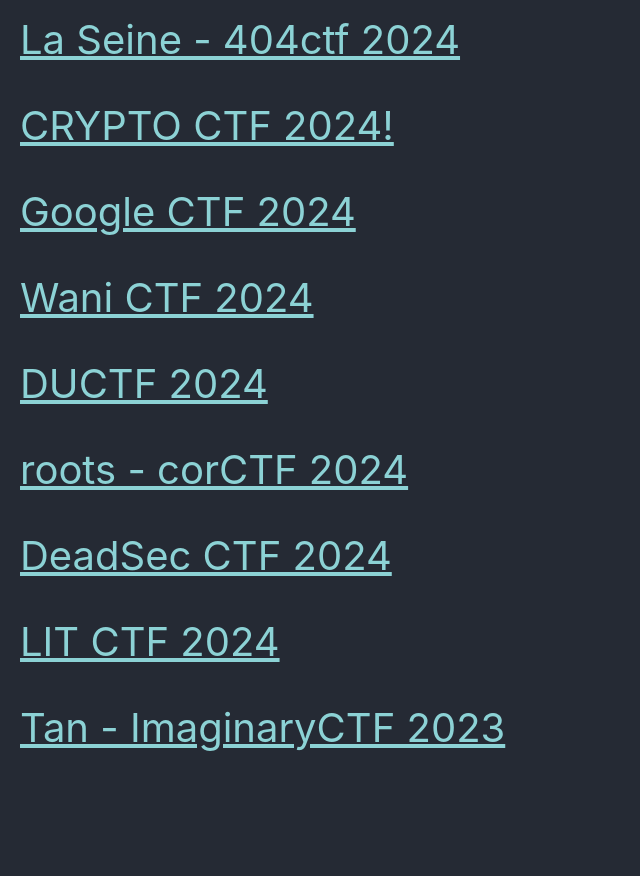
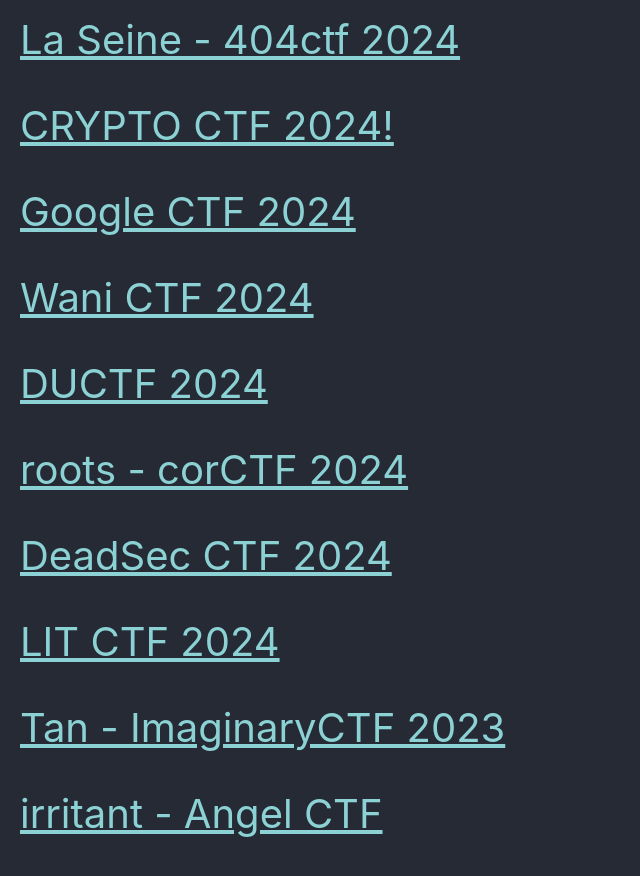
Before and after one commit to Connor-McCartney/Connor-McCartney.github.io, a Jekyll site: the page built from _pages/cryptography/other/other.md, in a window 1280 px wide and 900 px high, scrolled down 2258 px. Shown: the top 876 px of the window, without its empty margins (0-640 px from the left). Built offline with Jekyll 4.4.1, drawn with Linux system fonts in a browser that asks for light colours; cached includes are drawn as plain includes; before the commit the page ends 3072 px from its top, so only the background shows below that.

Commit message:
Update other.md

```diff
--- a/_pages/cryptography/other/other.md
+++ b/_pages/cryptography/other/other.md
@@ -102,3 +102,6 @@ title: Other
 
 
 <span style="font-size:2em;">   [Tan - ImaginaryCTF 2023](/cryptography/other/Tan-ImaginaryCTF2023) </span> <br>
+
+
+<span style="font-size:2em;">   [irritant - Angel CTF](/cryptography/other/irritant-AngelCTF) </span> <br>
```
